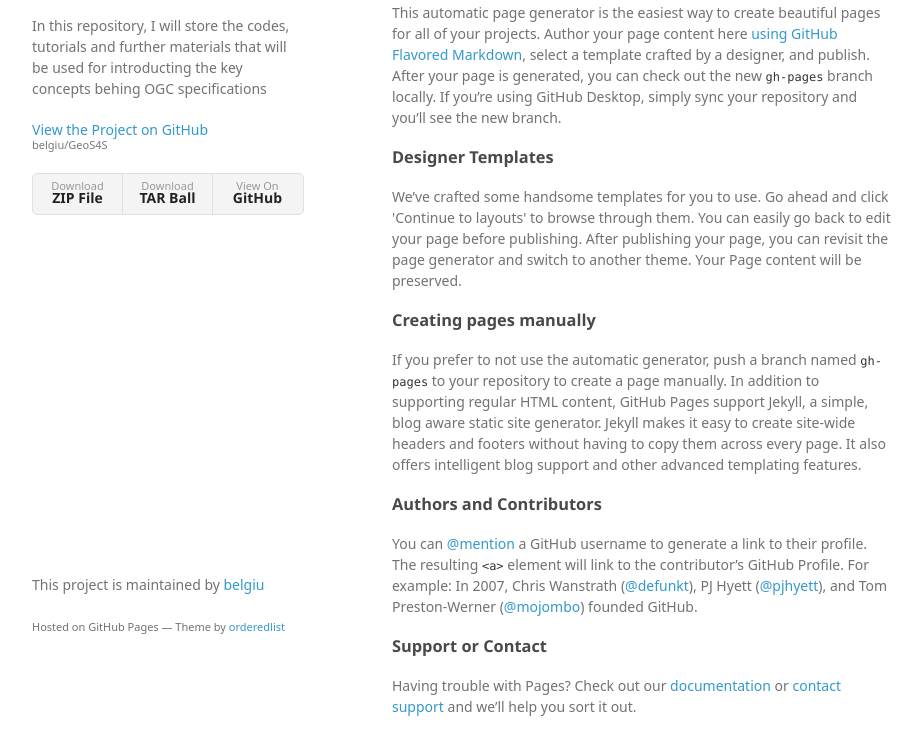
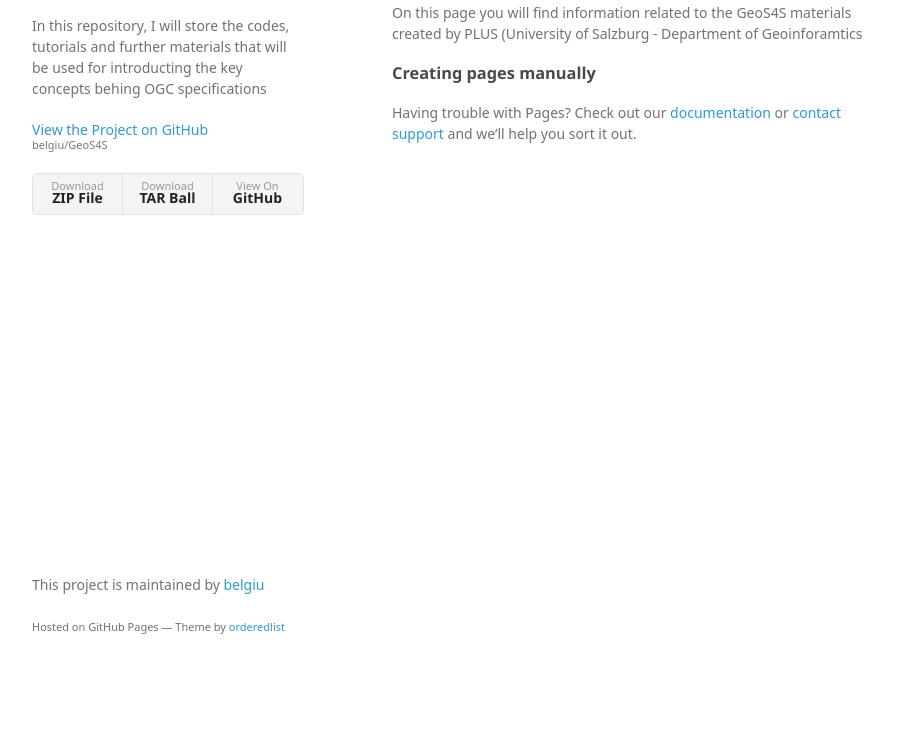
Before and after one commit to belgiu/GeoS4S, a plain HTML site: page index.html in a window 1280 px wide. Shown: the part 94-848 px from the top of the page, without its empty margins (178-1100 px from the left). After the commit the page ends 800 px from the top, so only its background shows below. Drawn offline with Linux system fonts and the light colour scheme; a web font is replaced by a local one.

Commit message:
Update index.html

```diff
--- a/index.html
+++ b/index.html
@@ -31,25 +31,10 @@
         <h3>
 <a id="welcome-to-github-pages" class="anchor" href="#welcome-to-github-pages" aria-hidden="true"><span aria-hidden="true" class="octicon octicon-link"></span></a>Welcome to GitHub Pages.</h3>
 
-<p>This automatic page generator is the easiest way to create beautiful pages for all of your projects. Author your page content here <a href="https://guides.github.com/features/mastering-markdown/">using GitHub Flavored Markdown</a>, select a template crafted by a designer, and publish. After your page is generated, you can check out the new <code>gh-pages</code> branch locally. If you’re using GitHub Desktop, simply sync your repository and you’ll see the new branch.</p>
-
-<h3>
-<a id="designer-templates" class="anchor" href="#designer-templates" aria-hidden="true"><span aria-hidden="true" class="octicon octicon-link"></span></a>Designer Templates</h3>
-
-<p>We’ve crafted some handsome templates for you to use. Go ahead and click 'Continue to layouts' to browse through them. You can easily go back to edit your page before publishing. After publishing your page, you can revisit the page generator and switch to another theme. Your Page content will be preserved.</p>
-
+<p>On this page you will find information related to the GeoS4S materials created by PLUS (University of Salzburg - Department of Geoinforamtics </>
 <h3>
 <a id="creating-pages-manually" class="anchor" href="#creating-pages-manually" aria-hidden="true"><span aria-hidden="true" class="octicon octicon-link"></span></a>Creating pages manually</h3>
 
-<p>If you prefer to not use the automatic generator, push a branch named <code>gh-pages</code> to your repository to create a page manually. In addition to supporting regular HTML content, GitHub Pages support Jekyll, a simple, blog aware static site generator. Jekyll makes it easy to create site-wide headers and footers without having to copy them across every page. It also offers intelligent blog support and other advanced templating features.</p>
-
-<h3>
-<a id="authors-and-contributors" class="anchor" href="#authors-and-contributors" aria-hidden="true"><span aria-hidden="true" class="octicon octicon-link"></span></a>Authors and Contributors</h3>
-
-<p>You can <a href="https://help.github.com/articles/basic-writing-and-formatting-syntax/#mentioning-users-and-teams" class="user-mention">@mention</a> a GitHub username to generate a link to their profile. The resulting <code>&lt;a&gt;</code> element will link to the contributor’s GitHub Profile. For example: In 2007, Chris Wanstrath (<a href="https://github.com/defunkt" class="user-mention">@defunkt</a>), PJ Hyett (<a href="https://github.com/pjhyett" class="user-mention">@pjhyett</a>), and Tom Preston-Werner (<a href="https://github.com/mojombo" class="user-mention">@mojombo</a>) founded GitHub.</p>
-
-<h3>
-<a id="support-or-contact" class="anchor" href="#support-or-contact" aria-hidden="true"><span aria-hidden="true" class="octicon octicon-link"></span></a>Support or Contact</h3>
 
 <p>Having trouble with Pages? Check out our <a href="https://help.github.com/pages">documentation</a> or <a href="https://github.com/contact">contact support</a> and we’ll help you sort it out.</p>
       </section>
```
